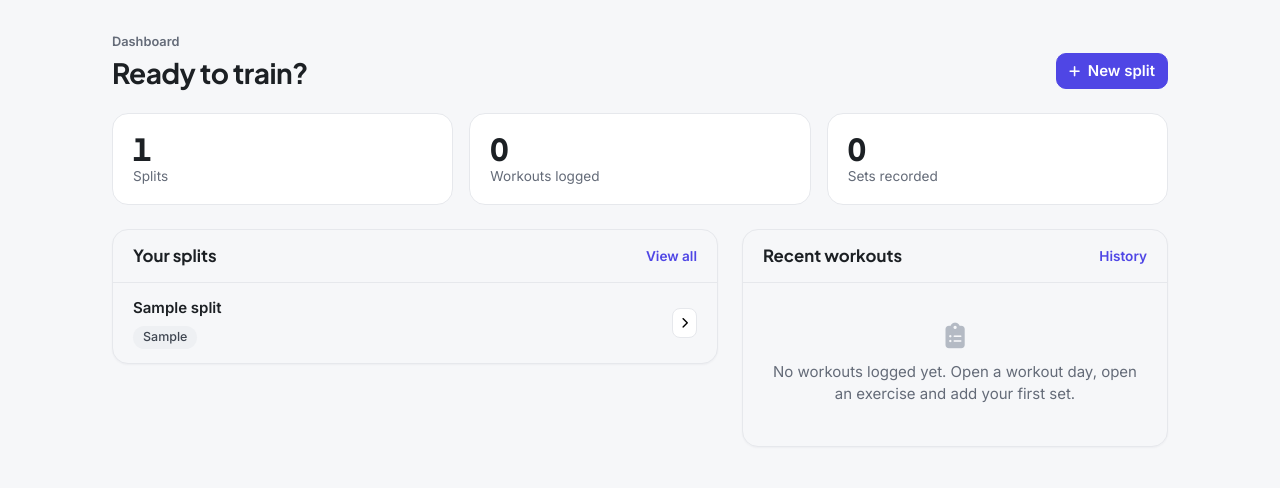
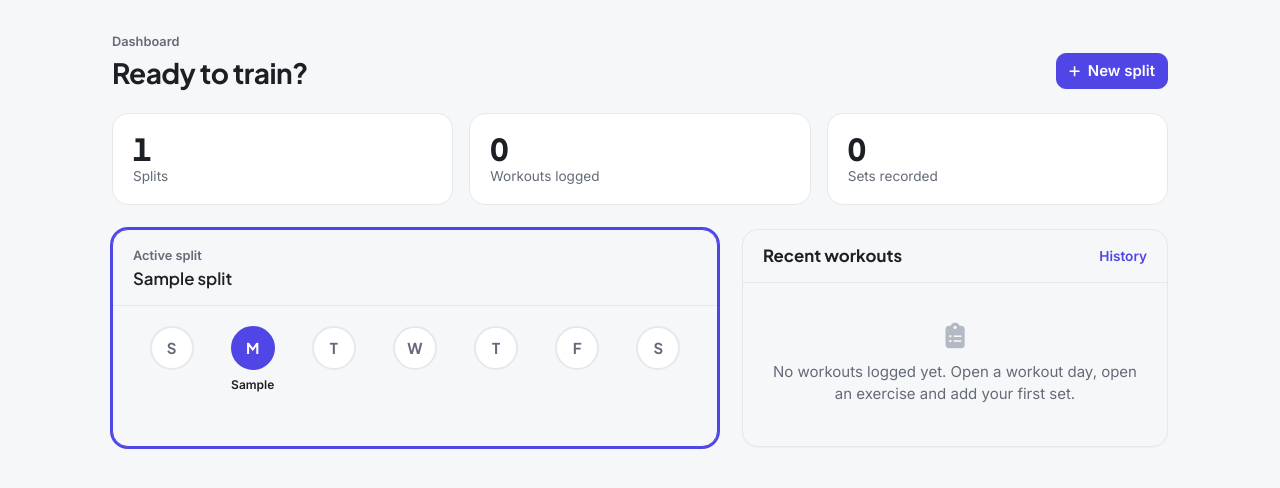
Before and after one commit to pqdesu/fitness_app, a Rails app: page / in a window 1280 px wide. Shown: the part 65-553 px from the top of the page. Run offline with Rails 7, Linux system fonts and the light colour scheme; a user stored in the database is signed in; tables that the repository leaves empty hold one stand-in row (values such as "Sample post"); data that the repository does not hold is empty; style sheets or scripts are compiled from the project's sources; some libraries are stand-ins or nearby versions.

Commit message:
Let users choose an active split and show it on the dashboard
A user can have several splits, so the dashboard needs to know which one
to follow. Users now have an active split (users.active_split_id); until
one is chosen, the oldest split counts as active.

- Splits page: the active split's card has a ring and an "Active" badge,
  the others have a "Set as active" button. A split's own page has the
  same button or badge.
- Dashboard: the splits list is replaced by an "Active split" card with
  its week. "Change" opens the splits page, and choosing a split from
  there returns to the dashboard; elsewhere the user stays on the page.

Co-Authored-By: Claude Fable 5.2 <noreply@anthropic.com>

```diff
--- a/app/assets/stylesheets/components/_app.scss
+++ b/app/assets/stylesheets/components/_app.scss
@@ -202,6 +202,27 @@ a.chip:hover { background: $primary-soft; color: $blue; }
 }
 .card-link .order-badge { float: right; }
 
+// A split card; the active split gets a ring around it
+.split-card {
+  position: relative;
+  height: 100%;
+
+  &.is-active {
+    border-color: $blue;
+    box-shadow: 0 0 0 2px $blue;
+  }
+
+  h2 a { color: inherit; text-decoration: none; }
+  // Above the card's stretched link, so the button stays clickable
+  .split-activate { position: relative; z-index: 2; margin-top: .875rem; }
+}
+div.card-link {
+  transition: border-color .15s, box-shadow .15s;
+  &:hover { border-color: $blue; }
+}
+.split-active-badge { float: right; }
+.header-actions .split-active-badge { float: none; padding: .5rem .75rem; }
+
 // Tables
 .app-table {
   margin: 0;
--- a/app/controllers/pages_controller.rb
+++ b/app/controllers/pages_controller.rb
@@ -4,7 +4,9 @@ class PagesController < ApplicationController
   def home
     return unless user_signed_in?
 
-    @splits = current_user.splits.includes(:workout_days).order(:name)
+    @splits_count = current_user.splits.count
+    @active_split = current_user.current_split
+    @active_days = @active_split ? @active_split.workout_days.order(:weekday, :id) : []
     @recent_logs = current_user.workout_logs
                                .includes(workout_day: :split, workout_log_exercises: :workout_sets)
                                .order(date: :desc, id: :desc).limit(5)
--- a/app/models/split.rb
+++ b/app/models/split.rb
@@ -3,4 +3,8 @@ class Split < ApplicationRecord
   has_many :workout_days, dependent: :destroy
 
   validates :name, presence: true
+
+  def active?
+    user.current_split == self
+  end
 end
--- a/app/models/user.rb
+++ b/app/models/user.rb
@@ -5,8 +5,26 @@ class User < ApplicationRecord
          :recoverable, :rememberable, :validatable
 
   has_many :splits, dependent: :destroy
+  # The split the user chose to train right now. See #current_split.
+  belongs_to :active_split, class_name: "Split", optional: true
   has_many :workout_days, through: :splits
   has_many :workout_logs, through: :workout_days
   # Exercises this user created for themselves (not part of the shared catalogue).
   has_many :exercises, dependent: :destroy
+
+  validate :active_split_is_own
+
+  # The split the dashboard follows: the one the user marked as active,
+  # or their oldest split while they have not chosen one.
+  def current_split
+    active_split || splits.order(:id).first
+  end
+
+  private
+
+  def active_split_is_own
+    return if active_split.nil? || active_split.user_id == id
+
+    errors.add(:active_split, "must be one of your splits")
+  end
 end
--- a/app/views/pages/home.html.erb
+++ b/app/views/pages/home.html.erb
@@ -8,38 +8,32 @@
   </div>
 
   <div class="row g-3 mb-4">
-    <div class="col-md-4"><div class="stat-tile"><span class="stat-value"><%= @splits.size %></span><span class="stat-label">Splits</span></div></div>
+    <div class="col-md-4"><div class="stat-tile"><span class="stat-value"><%= @splits_count %></span><span class="stat-label">Splits</span></div></div>
     <div class="col-md-4"><div class="stat-tile"><span class="stat-value"><%= @logs_count %></span><span class="stat-label">Workouts logged</span></div></div>
     <div class="col-md-4"><div class="stat-tile"><span class="stat-value"><%= @sets_count %></span><span class="stat-label">Sets recorded</span></div></div>
   </div>
 
   <div class="row g-4">
     <div class="col-lg-7">
-      <div class="card">
-        <div class="card-header"><h2>Your splits</h2><%= link_to "View all", splits_path, class: "link-quiet" %></div>
-        <% if @splits.empty? %>
+      <div class="card split-card is-active">
+        <% if @active_split %>
+          <div class="card-header">
+            <div>
+              <p class="eyebrow">Active split</p>
+              <h2><%= link_to @active_split.name, @active_split, class: "row-title" %></h2>
+            </div>
+            <% if @splits_count > 1 %><%= link_to "Change", splits_path(from: "dashboard"), class: "link-quiet" %><% end %>
+          </div>
+          <div class="card-body">
+            <%= render "splits/week", split: @active_split, workout_days: @active_days %>
+          </div>
+        <% else %>
+          <div class="card-header"><h2>Active split</h2></div>
           <div class="empty-state">
             <i class="fa-solid fa-layer-group"></i>
             <p>You have no splits yet. A split is your training program, made of workout days.</p>
             <%= link_to "Create your first split", new_split_path, class: "btn btn-primary" %>
           </div>
-        <% else %>
-          <ul class="list-rows">
-            <% @splits.each do |split| %>
-              <li>
-                <div>
-                  <%= link_to split.name, split, class: "row-title" %>
-                  <div class="chip-row">
-                    <% split.workout_days.sort_by { |d| [d.weekday || 7, d.id] }.each do |day| %>
-                      <%= link_to day.day, day, class: "chip" %>
-                    <% end %>
-                    <% if split.workout_days.empty? %><span class="text-muted small">No workout days yet</span><% end %>
-                  </div>
-                </div>
-                <%= link_to split, class: "btn btn-light btn-sm", "aria-label": "Open #{split.name}" do %><i class="fa-solid fa-chevron-right"></i><% end %>
-              </li>
-            <% end %>
-          </ul>
         <% end %>
       </div>
     </div>
--- a/app/views/splits/show.html.erb
+++ b/app/views/splits/show.html.erb
@@ -4,6 +4,11 @@
     <h1><%= @split.name %></h1>
   </div>
   <div class="header-actions">
+    <% if @split.active? %>
+      <span class="badge badge-soft split-active-badge align-self-center"><i class="fa-solid fa-circle-check"></i> Active split</span>
+    <% else %>
+      <%= button_to "Set as active", activate_split_path(@split), method: :patch, class: "btn btn-primary" %>
+    <% end %>
     <%= link_to "Rename", edit_split_path(@split), class: "btn btn-light" %>
     <%= button_to "Delete", @split, method: :delete, class: "btn btn-outline-danger",
           form: { data: { turbo_confirm: "Delete this split with all its days and logged workouts?" } } %>
--- a/config/routes.rb
+++ b/config/routes.rb
@@ -7,6 +7,8 @@ Rails.application.routes.draw do
 
   # Program: split -> workout days (one per weekday) -> exercises
   resources :splits do
+    # Makes this the split the dashboard follows
+    patch :activate, on: :member
     resources :workout_days, only: [:new, :create]
   end
   resources :workout_days, only: [:show, :edit, :update, :destroy] do
--- /dev/null
+++ b/db/migrate/20261116120000_add_active_split_to_users.rb
@@ -0,0 +1,6 @@
+class AddActiveSplitToUsers < ActiveRecord::Migration[7.1]
+  def change
+    # The split the user is currently training. Deleting that split just clears the choice.
+    add_reference :users, :active_split, foreign_key: { to_table: :splits, on_delete: :nullify }
+  end
+end
```
Also changed, not shown: app/controllers/splits_controller.rb (+15 -1 lines), app/views/splits/index.html.erb (+11 -3 lines), test/integration/workout_flow_test.rb (+56 -0 lines), test/models/user_test.rb (+35 -3 lines), db/schema.rb.
